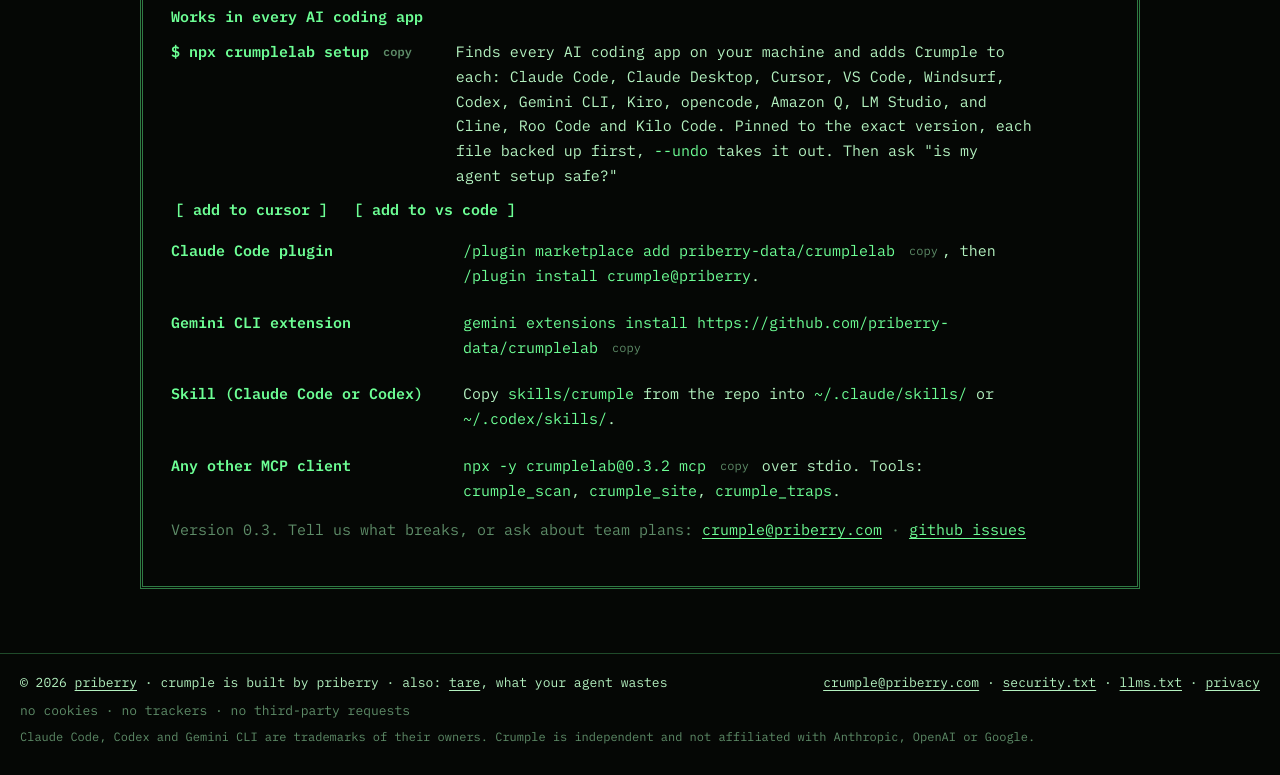
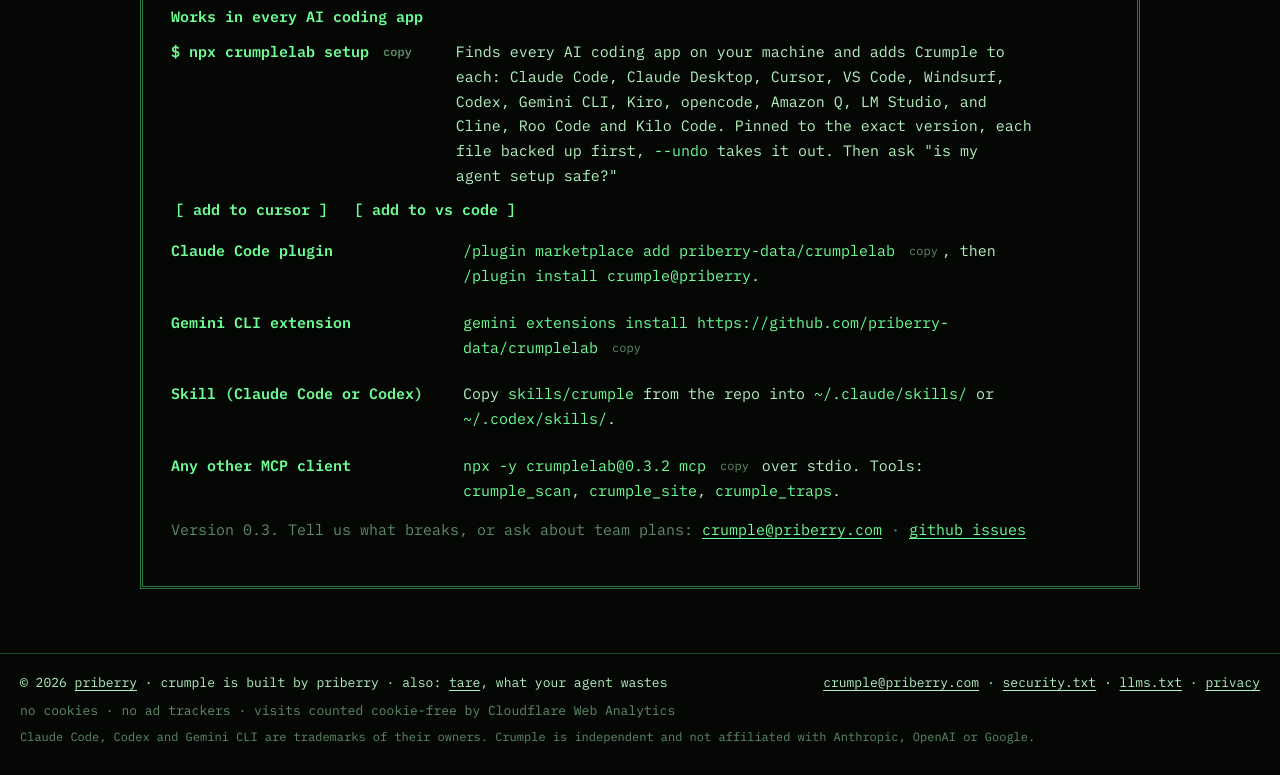
Before and after one commit to priberry-data/crumplelab, a website: page site/index.html in a window 1280 px wide. Shown: the part 7776-8551 px from the top of the page. Drawn offline with Linux system fonts and the light colour scheme.

Commit message:
Count visits cookie-free with Cloudflare Web Analytics, and say so on the page

```diff
--- a/site/index.html
+++ b/site/index.html
@@ -291,12 +291,13 @@ sinks .................. ok<span class="x">  dns · http · tls · every exit le
 <footer class="bar foot">
   <span>© 2026 <a href="https://priberry.com">priberry</a> · crumple is built by priberry · also: <a href="https://tare.priberry.com">tare</a>, what your agent wastes</span>
   <span><a href="mailto:crumple@priberry.com">crumple@priberry.com</a> · <a href="/.well-known/security.txt">security.txt</a> · <a href="/llms.txt">llms.txt</a> · <a href="https://priberry.com/privacy/">privacy</a></span>
-  <span class="dim">no cookies · no trackers · no third-party requests</span>
+  <span class="dim">no cookies · no ad trackers · visits counted cookie-free by Cloudflare Web Analytics</span>
   <span class="dim legal">Claude Code, Codex and Gemini CLI are trademarks of their owners. Crumple is independent and not affiliated with Anthropic, OpenAI or Google.</span>
 </footer>
 
 <script src="/site.js" defer></script>
 <script src="/term-data.js?v=1" defer></script>
 <script src="/term.js?v=1" defer></script>
+<script defer src="https://static.cloudflareinsights.com/beacon.min.js" data-cf-beacon='{"token": "3304c0c4315f4410b7d40cee06421993"}'></script>
 </body>
 </html>
```
Also changed, not shown: site/404.html (+1 -0 lines), site/check/index.html (+1 -0 lines), 1 other file.
